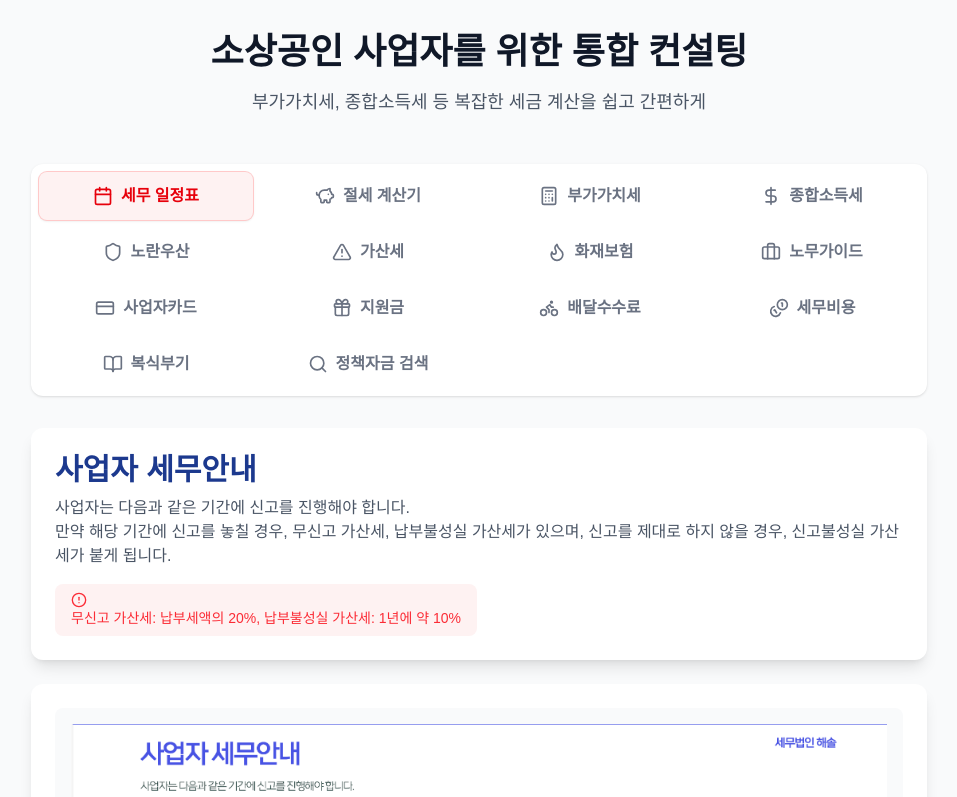
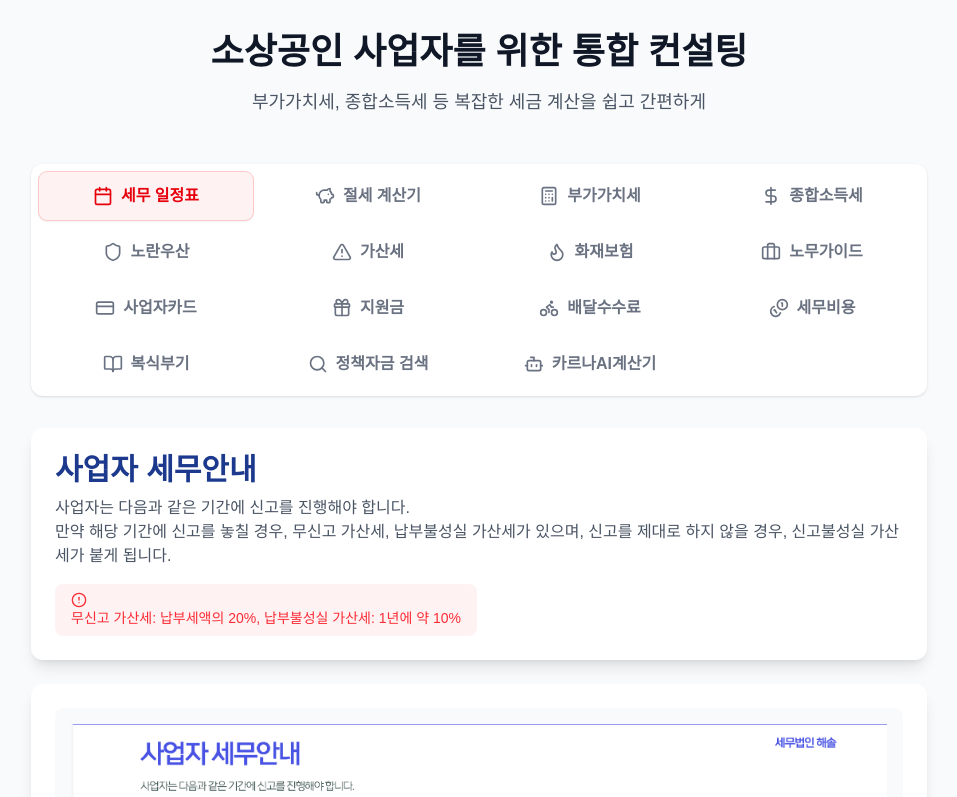
Before and after one commit to LeeKANO/vat-calculator, a Next.js app: page / in a window 1280 px wide. Shown: the top 797 px of the page, without its empty margins (161-1118 px from the left). Built offline with nearby package versions, Linux system fonts and the light colour scheme.

Commit message:
Update page.tsx

```diff
--- a/src/app/page.tsx
+++ b/src/app/page.tsx
@@ -15,10 +15,11 @@ import TaxSavingCalculator from '@/components/TaxSavingCalculator';
 import TaxLaborFeeCalculator from '@/components/TaxLaborFeeCalculator';
 import DoubleEntryBookkeepingGuide from '@/components/DoubleEntryBookkeepingGuide';
 import PolicyFundsFinder from '@/components/PolicyFundsFinder';
-import { Calculator, Calendar, DollarSign, Shield, AlertTriangle, Flame, Briefcase, CreditCard, Gift, Bike, PiggyBank, Coins, BookOpen, Search } from 'lucide-react';
+import KarnaCalculator from '@/components/KarnaCalculator';
+import { Calculator, Calendar, DollarSign, Shield, AlertTriangle, Flame, Briefcase, CreditCard, Gift, Bike, PiggyBank, Coins, BookOpen, Search, Bot } from 'lucide-react';
 
 export default function Home() {
-  const [activeTab, setActiveTab] = useState<'vat' | 'income' | 'schedule' | 'yellow' | 'penalty' | 'fire' | 'labor' | 'card' | 'support' | 'delivery' | 'saving' | 'fee' | 'bookkeeping' | 'policy'>('schedule');
+  const [activeTab, setActiveTab] = useState<'vat' | 'income' | 'schedule' | 'yellow' | 'penalty' | 'fire' | 'labor' | 'card' | 'support' | 'delivery' | 'saving' | 'fee' | 'bookkeeping' | 'policy' | 'karna'>('schedule');
 
   // Global Shared State
   const [globalRevenue, setGlobalRevenue] = useState<number>(0);
@@ -243,6 +244,16 @@ export default function Home() {
             <Search className="w-4 h-4 sm:w-5 sm:h-5" />
             정책자금 검색
           </button>
+          <button
+            onClick={() => setActiveTab('karna')}
+            className={`w-full py-3 px-3 rounded-lg font-bold text-sm sm:text-base transition-all flex items-center justify-center gap-2 whitespace-nowrap
+              ${activeTab === 'karna'
+                ? 'bg-blue-50 text-blue-600 shadow-sm ring-1 ring-blue-200'
+                : 'text-gray-500 hover:bg-gray-50'}`}
+          >
+            <Bot className="w-4 h-4 sm:w-5 sm:h-5" />
+            카르나AI계산기
+          </button>
         </div>
 
         {/* Content Area */}
@@ -324,6 +335,7 @@ export default function Home() {
           {activeTab === 'fee' && <TaxLaborFeeCalculator />}
           {activeTab === 'bookkeeping' && <DoubleEntryBookkeepingGuide />}
           {activeTab === 'policy' && <PolicyFundsFinder />}
+          {activeTab === 'karna' && <KarnaCalculator />}
         </div>
       </div>
     </main>
```
